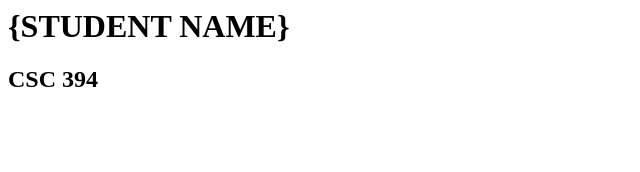
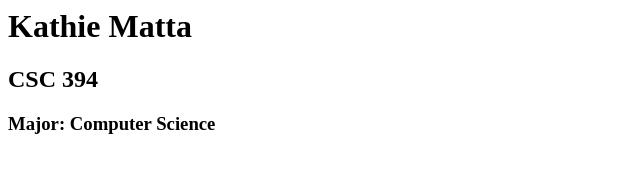
Before and after one commit to kmatta0731/csc-394-assignment-1, a plain HTML site: page index.html in a window 1280 px wide. Shown: the whole page, without its empty margins (0-640 px from the left). Drawn offline with Linux system fonts and the light colour scheme.

Commit message:
Update index.html

```diff
--- a/index.html
+++ b/index.html
@@ -1,9 +1,10 @@
 <html xmlns="http://www.w3.org/1999/xhtml" >
   <head>
-    <title>{KATHIE MATTA} Home Page</title>
+    <title>Kathie's Home Page</title>
   </head>
   <body>
-    <h1>{STUDENT NAME}</h1>
+    <h1>Kathie Matta</h1>
     <h2>CSC 394</h2>
+    <h3> Major: Computer Science</h3>
   </body>
 </html>
```
Also changed, not shown: 2 other files.
